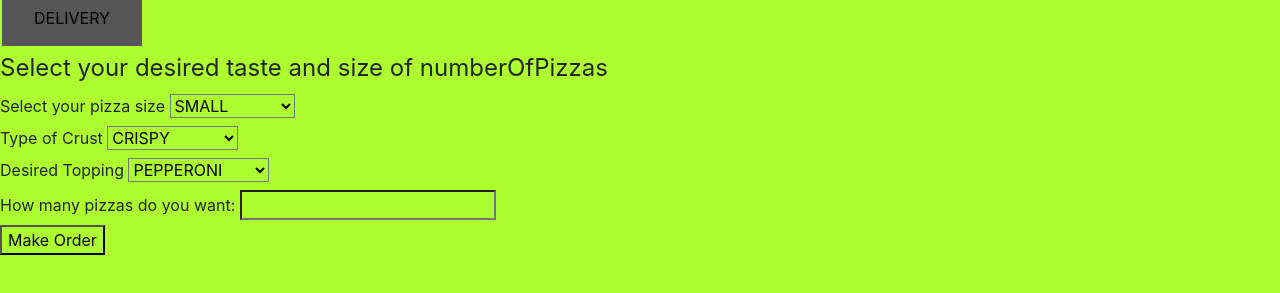
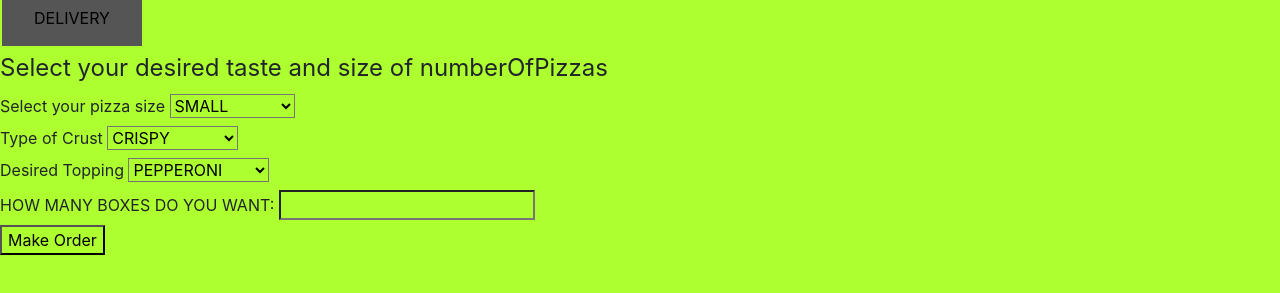
Before and after one commit to Chrispine-och/pizza-mojjo, a plain HTML site: page index.html in a window 1280 px wide. Shown: the part 489-782 px from the top of the page. Drawn offline with nearby package versions, Linux system fonts and the light colour scheme.

```diff
--- a/index.html
+++ b/index.html
@@ -72,7 +72,7 @@
                   <option value="100" id="pepper">GREEN PEPPER</option>
                 </select><br>
 
-                <label>How many pizzas do you want:</label>
+                <label>HOW MANY BOXES DO YOU WANT:</label>
                 <input id="numberOfPizzas" type="number"><br>
 
                 <button type="submit" value="Submit" id="makeOrder" onclick="totalPrice()">Make Order</button>
```
